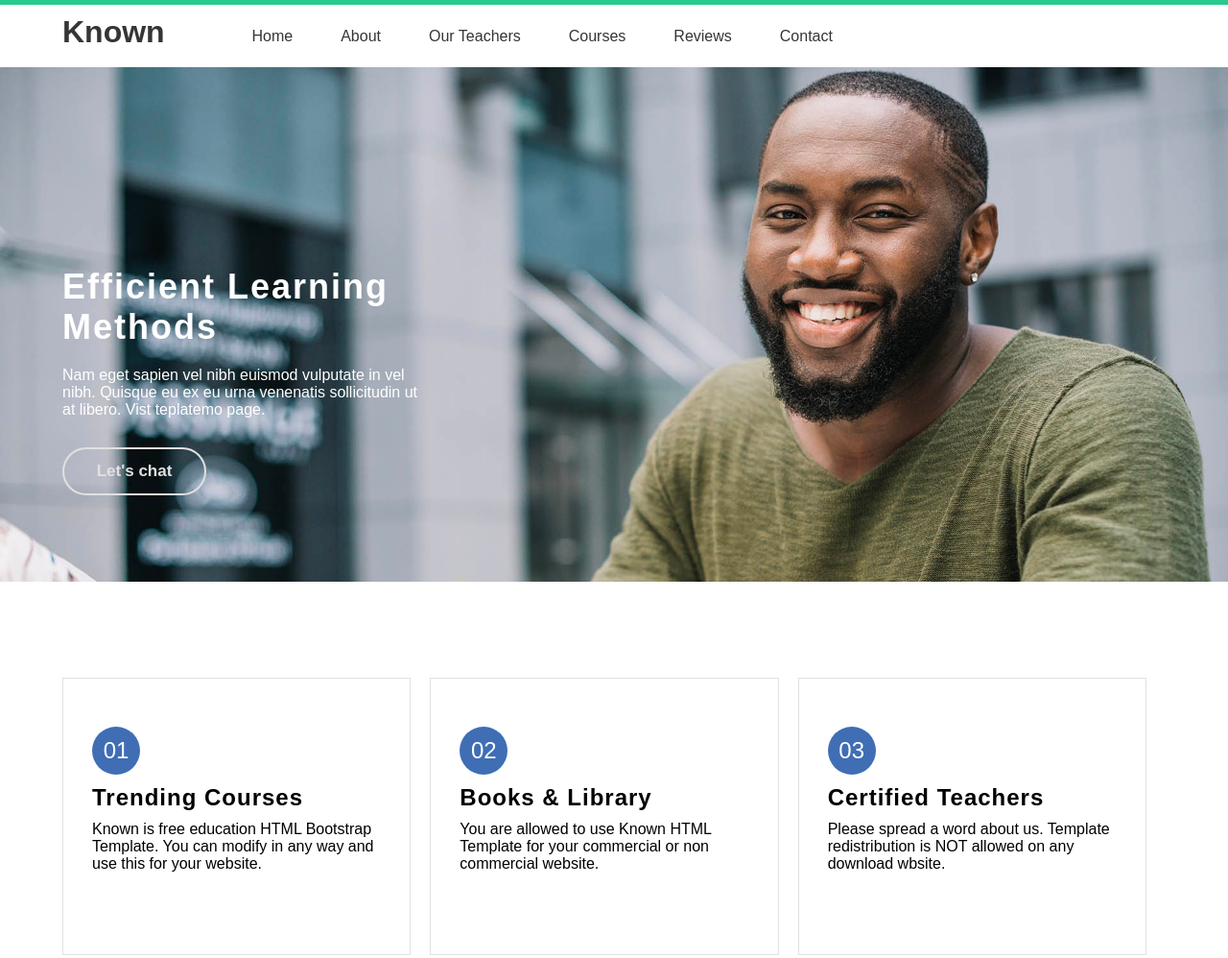
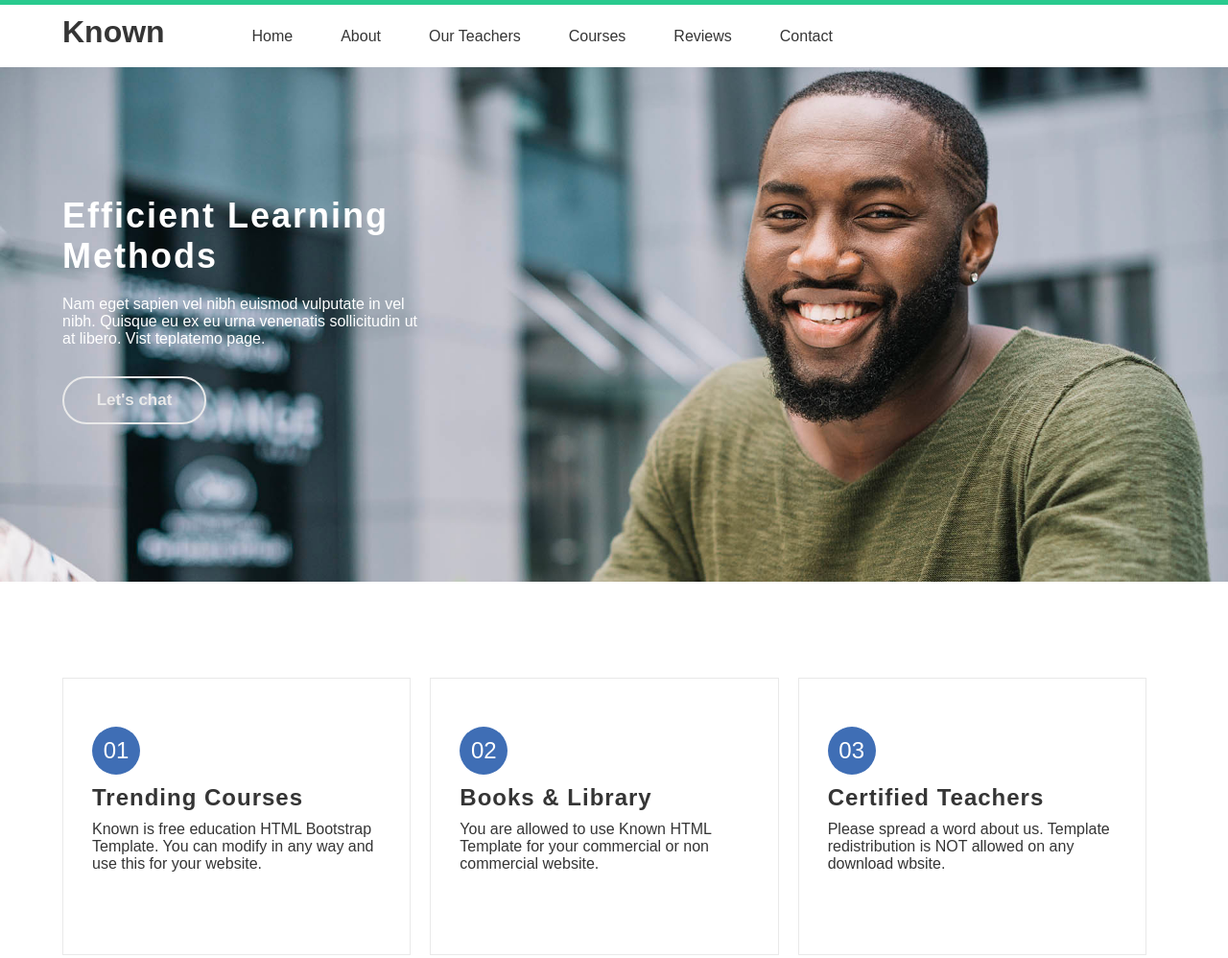
Before and after one commit to NemanjaK99/ProjectRework, a plain HTML site: page index.html in a window 1280 px wide. Shown: the top 998 px of the page at 96% size. Drawn offline with Linux system fonts and the light colour scheme; a web font is replaced by a local one.

Commit message:
izmenjen slider i zavrsen signup container

```diff
--- a/css/style.css
+++ b/css/style.css
@@ -3,10 +3,11 @@
   --darkgrey: #252020;
   --dark-grey-text: #353535;
   --blue: #3f6eb5;
-  --bggrey: rgb(225, 225, 225);
+  --bggrey: #e9e9e9;
 }
 html {
-  /* color: var(--dark-grey-text); */
+  background-color: white;
+  color: var(--dark-grey-text);
   font-family: "Sulphur Point", sans-serif;
 }
 * {
@@ -72,7 +73,7 @@ header {
 .slider .slider-comment {
   position: absolute;
   width: 30%;
-  top: calc((100% - 15vh) / 2);
+  top: calc((100% - 50%) / 2);
   color: white;
 }
 .slider .slider-comment h1 {
```
